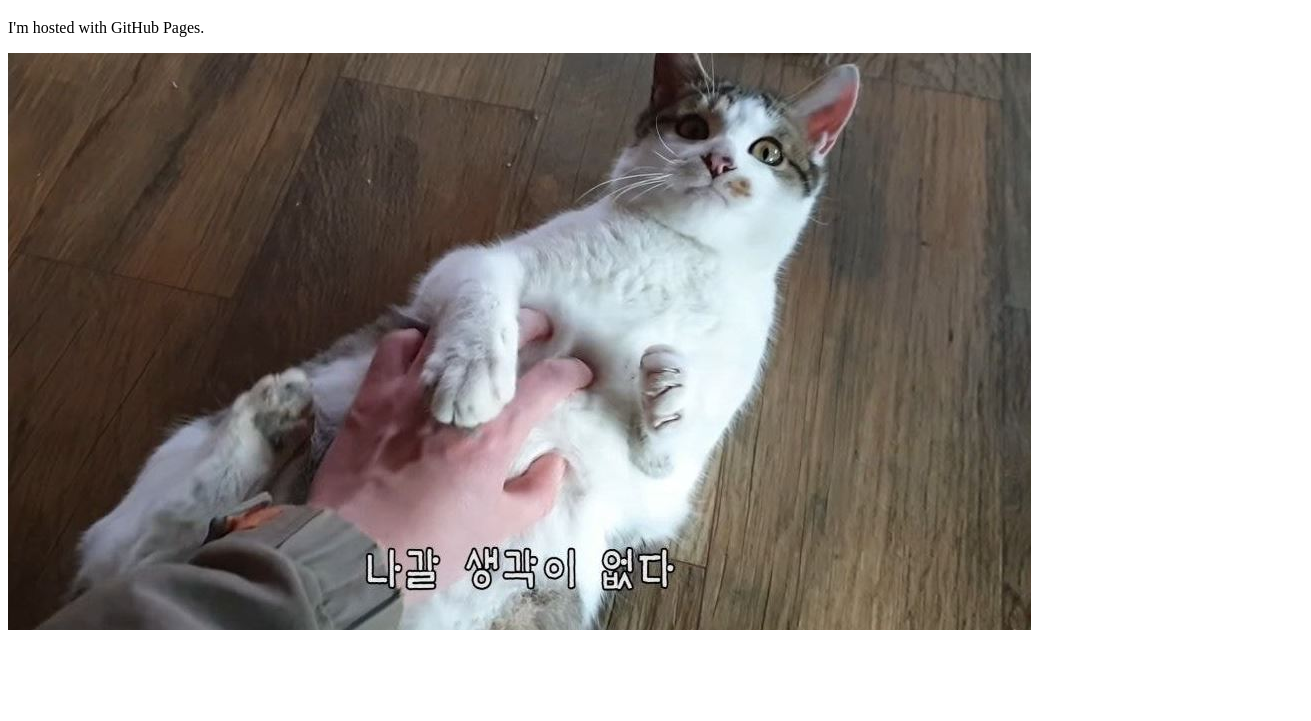
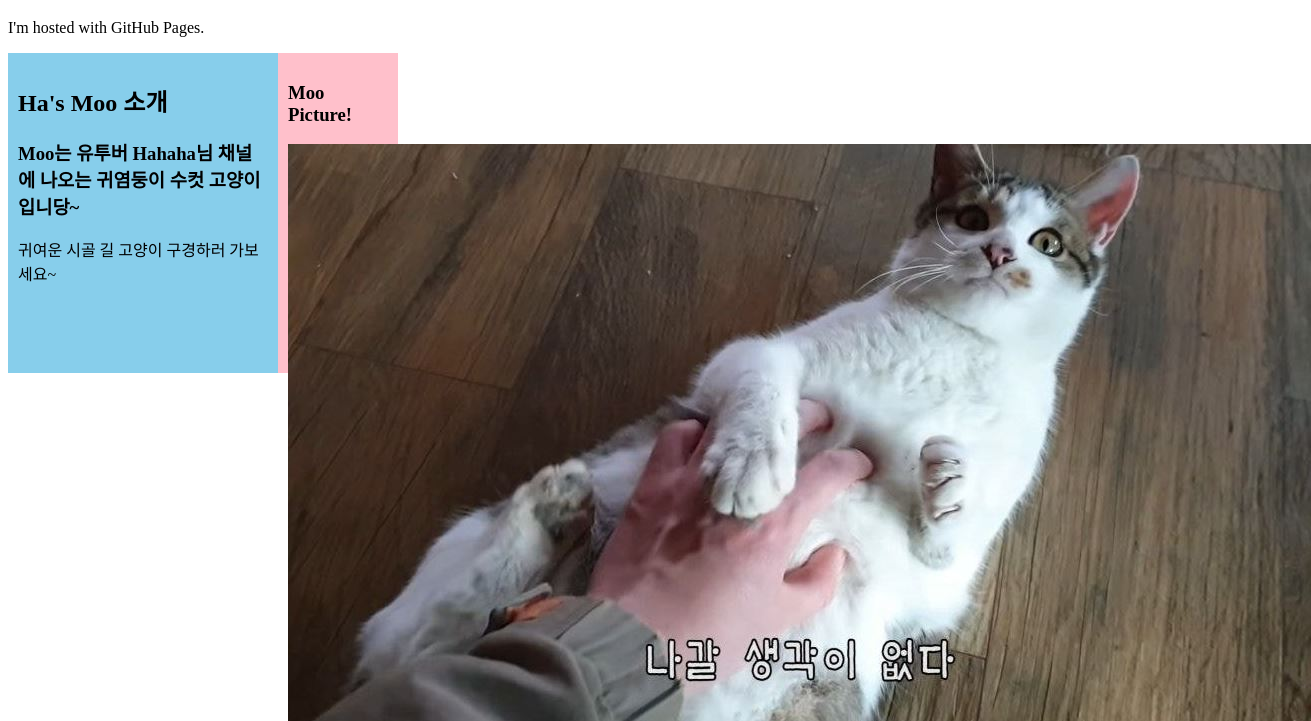
Before and after one commit to gangjung/gangjung.github.io, a plain HTML site: page index.html in a window 1280 px wide. Shown: the part 87-808 px from the top of the page, 1311 px wide, since content can reach past the window. Drawn offline with Linux system fonts and the light colour scheme.

Commit message:
2장 조금 읽음

```diff
--- a/index.html
+++ b/index.html
@@ -1,11 +1,29 @@
 <!--Visual Code Docs : https://code.visualstudio.com/docs/languages/javascript -->>
 <!DOCTYPE html>
 <html>
-
+<style>
+    section,aside{float:left;height:300px;padding:10px}
+section{width:250px;background:skyblue}
+    aside{width:100px;background:pink}
+aside ul{list-style:none;padding:0}
+aside ul li{clear:both;float:left;margin-top:10px}
+</style>
 <body>
     <h1>Hello World</h1>
     <p>I'm hosted with GitHub Pages.</p>
-    <img src="hahaha_moo.JPG">
+
+    <section class="content">
+        <h2>Ha's Moo 소개</h2>
+        <article>
+            <h3>Moo는 유투버 Hahaha님 채널에 나오는 귀염둥이 수컷 고양이입니당~</h3>
+            <p>귀여운 시골 길 고양이 구경하러 가보세요~</p>
+        </article>
+    </section>
+        <aside class="sidebar1">
+            <h3>Moo Picture!</h3>
+            <img src="hahaha_moo.JPG">
+        </aside>
+
 
 </body>
 
```
